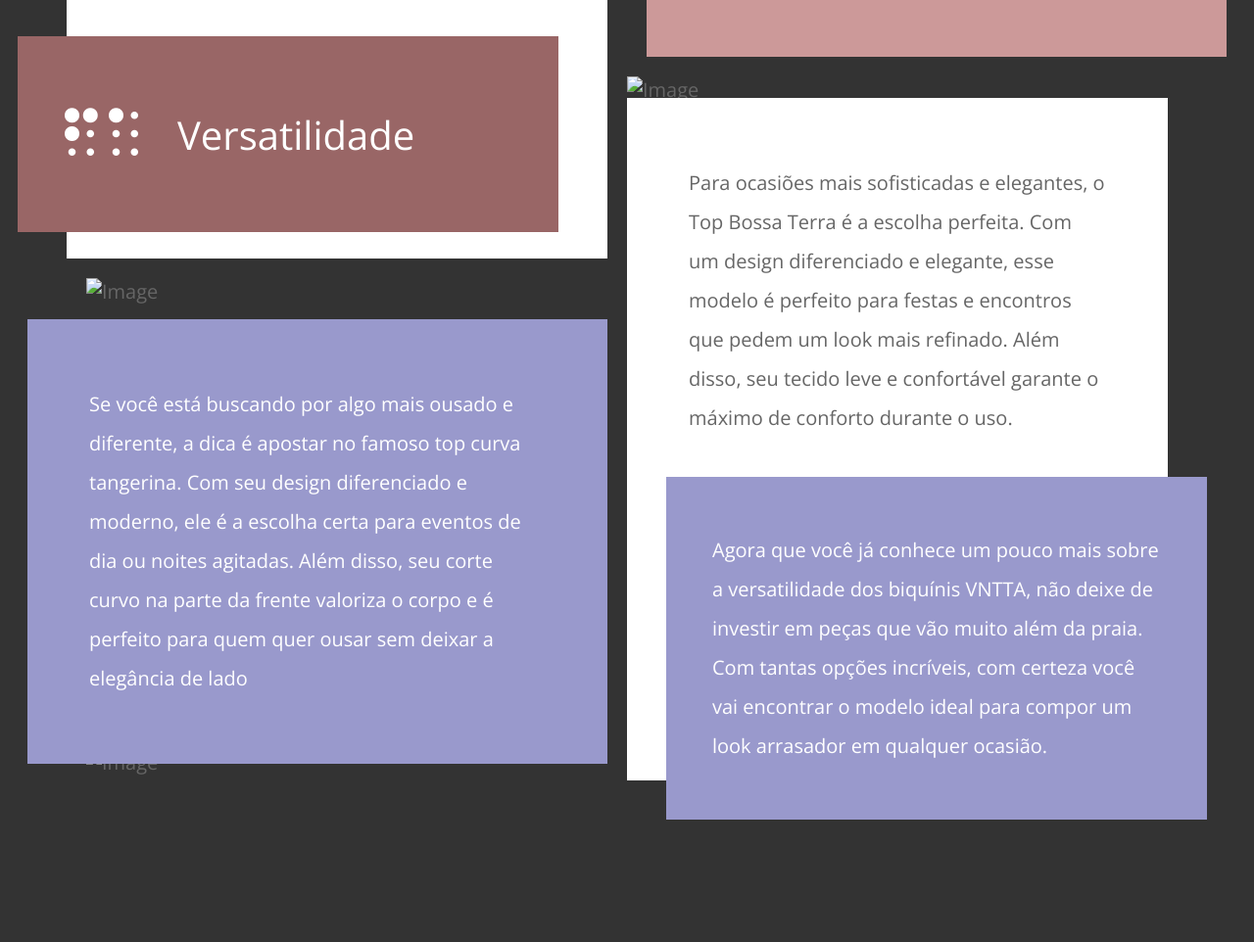
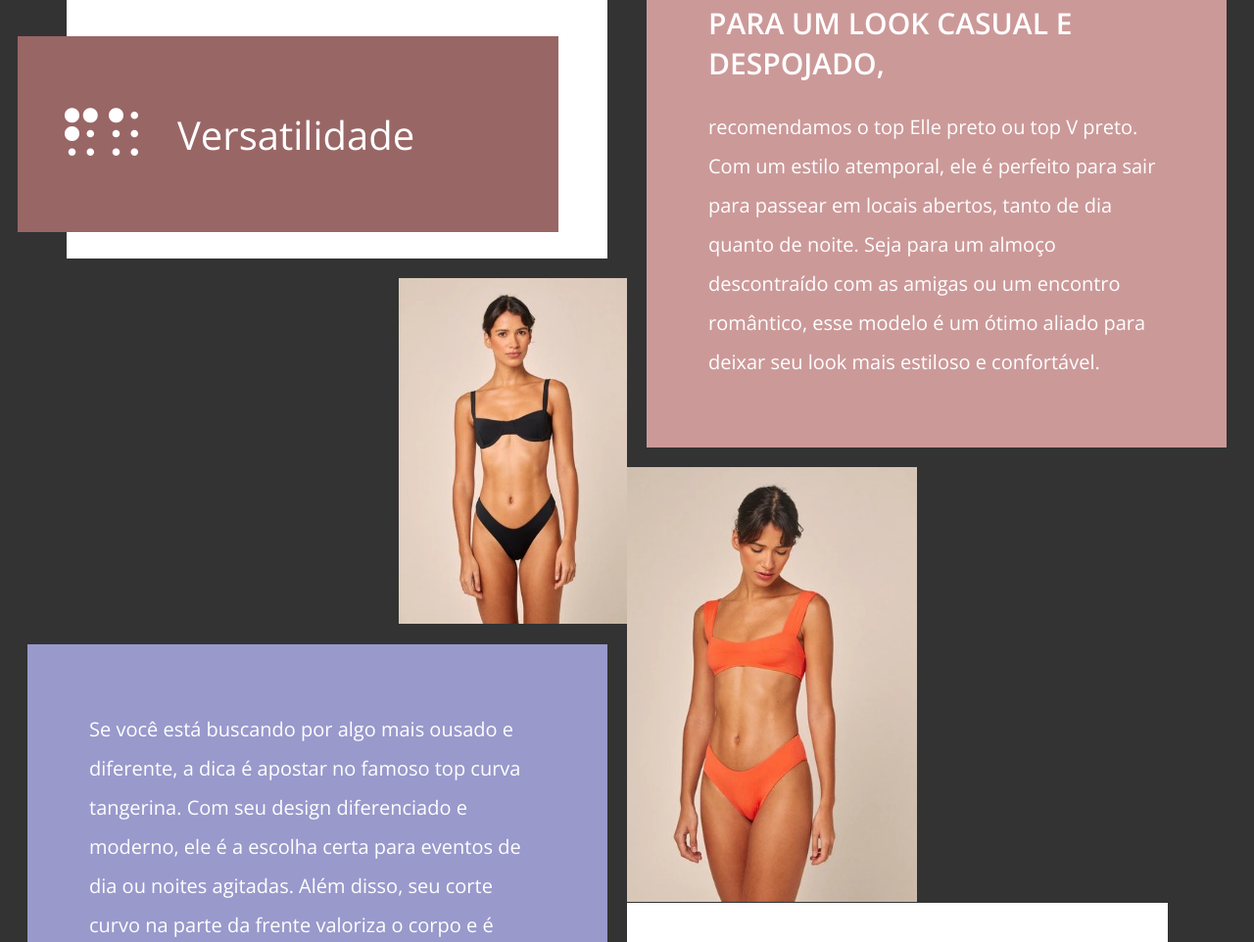
Before and after one commit to serranocarol/site, a plain HTML site: page fashion.html in a window 1280 px wide. Shown: the part 798-1760 px from the top of the page at 98% size. Before the commit the page ends 1683 px from the top, so only its background shows below. Drawn offline with nearby package versions, Linux system fonts and the light colour scheme.

Commit message:
Add files via upload

```diff
--- a/fashion.html
+++ b/fashion.html
@@ -42,7 +42,7 @@ http://www.tooplate.com/view/2110-character
             </header>
         </div>
         <div class="item" data-desktop-seq-no="2" data-mobile-seq-no="4">
-            <img src="img/image-01.jpg" alt="Image" class="tm-img-left">
+            <img src="img/image-01.jpeg" alt="Image" class="tm-img-left">
         </div>
         <div class="item tm-bg-secondary tm-text-white tm-block tm-block-wider tm-block-pad tm-block-left-2" data-desktop-seq-no="3"
             data-mobile-seq-no="5">
@@ -54,7 +54,7 @@ http://www.tooplate.com/view/2110-character
             </div>
         </div>
         <div class="item" data-desktop-seq-no="4" data-mobile-seq-no="8">
-            <img src="img/image-04.jpg" alt="Image" class="tm-img-left">
+            <img src="img/image-04.png" alt="Image" class="tm-img-left">
         </div>
         <div class="tm-footer" id="tmFooter" data-desktop-seq-no="5" data-mobile-seq-no="9">
             <img src="img/qr-link-tooplate.png" alt="QR Code" class="tm-img-qr">
@@ -64,7 +64,7 @@ http://www.tooplate.com/view/2110-character
             </div>
         </div>
         <div class="item" data-desktop-seq-no="6" data-mobile-seq-no="2">
-            <img src="img/image-02.jpg" alt="Image">
+            <img src="img/image-02.jpeg" alt="Image">
         </div>
         <div class="item tm-block-right" data-desktop-seq-no="7" data-mobile-seq-no="3">
             <div class="tm-block-right-inner tm-bg-primary-light tm-text-white tm-block tm-block-wider tm-block-pad">
@@ -83,7 +83,7 @@ http://www.tooplate.com/view/2110-character
         </div>
 
         <div class="item" data-desktop-seq-no="8" data-mobile-seq-no="6">
-            <img src="img/image-03.jpg" alt="Image">
+            <img src="img/image-03.jpeg" alt="Image">
         </div>
 
         <div class="item tm-bg-white tm-block tm-form-section" data-desktop-seq-no="9" data-mobile-seq-no="7">
```
Also changed, not shown: index.html (+1 -1 lines).
